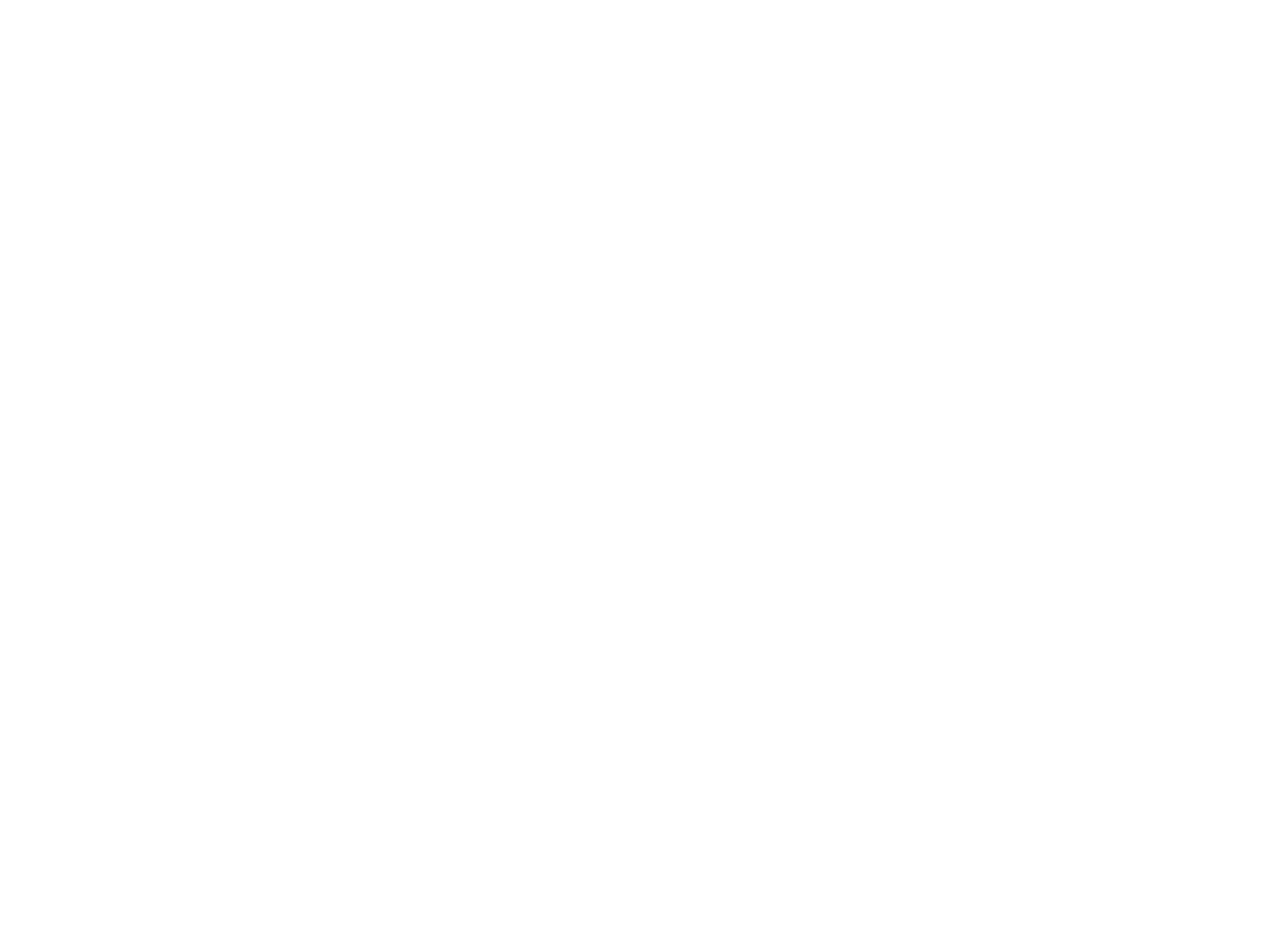
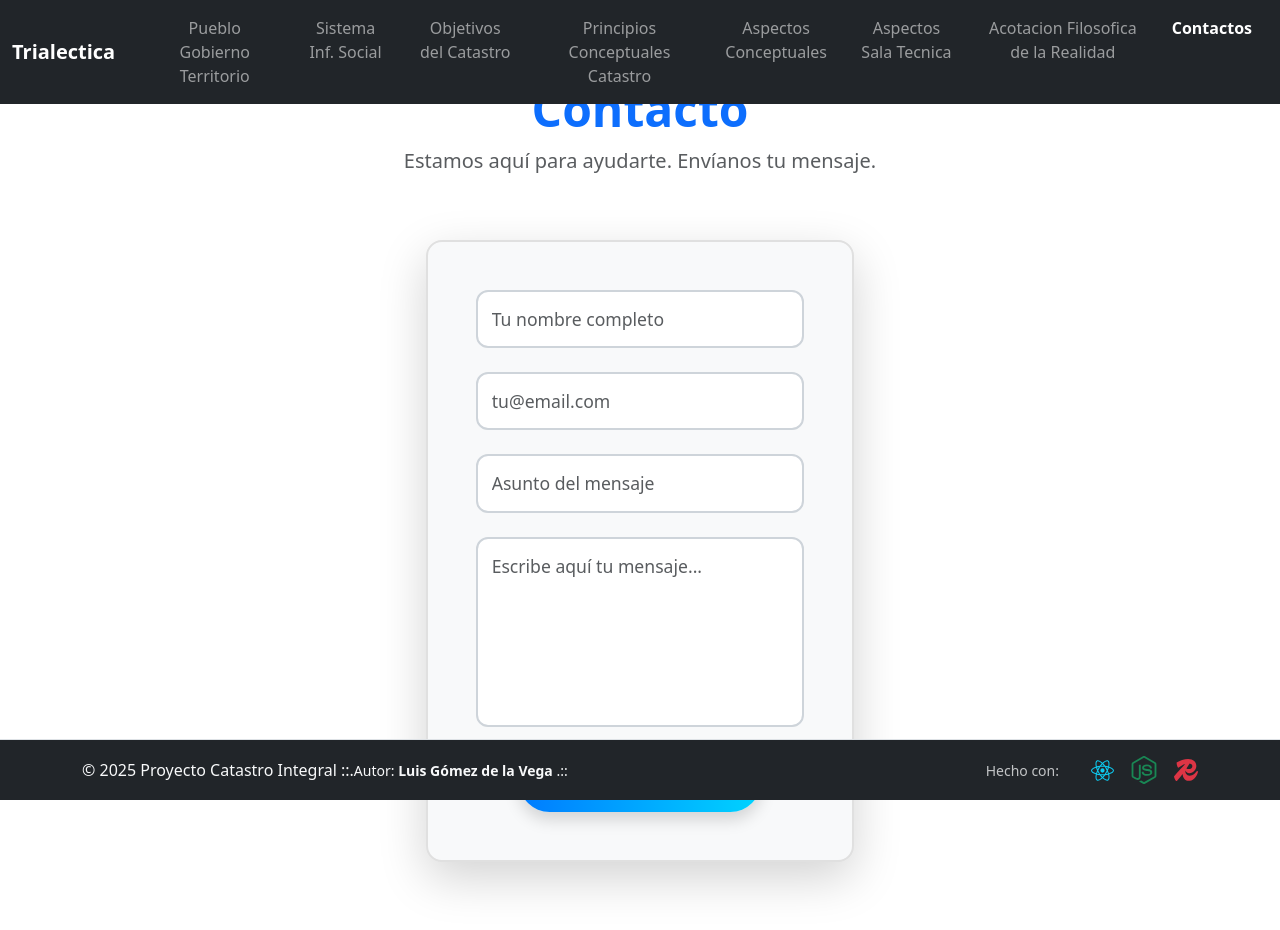
Before and after one commit to moleculax/Trialectica, a React (Vite) app: page /ContactosRedisComponent in a window 1280 px wide. Before the commit this address had no page. Shown: the top 930 px of the page. Before the commit the page ends 800 px from the top, so only its background shows below. Built offline with nearby package versions, Linux system fonts and the light colour scheme; the HTML template or start-up script is replaced by a standard one.

Commit message:
mejoras componentes

```diff
--- a/package.json
+++ b/package.json
@@ -14,6 +14,7 @@
     "@emotion/styled": "^11.14.1",
     "@mui/icons-material": "^7.3.6",
     "@mui/material": "^7.3.6",
+    "axios": "^1.13.2",
     "bootstrap": "^5.3.8",
     "react": "^19.2.0",
     "react-dom": "^19.2.0",
--- a/src/App.jsx
+++ b/src/App.jsx
@@ -9,7 +9,8 @@
 import HomeTrialectica from "./component/HomeTrialectica.jsx";
 import AcotacionFilosofica from "./component/AcotacionFilosofica.jsx";
 import AspectosConceptuales from "./component/AspectosConceptuales.jsx";
-import AspectosConceptualesSalaTecnica from "./component/AspectosConceptualesSalaTecnica.jsx"; // 👈 falta Route
+import AspectosConceptualesSalaTecnica from "./component/AspectosConceptualesSalaTecnica.jsx";
+import ContactosRedisComponent from "./component/ContactosRedisComponent.jsx"; // 👈 falta Route
 
 function App() {
     return (
@@ -29,6 +30,7 @@
                 <Route path="/AspectosConceptuales" element={<AspectosConceptuales/>} />
                 <Route path="/AspectosConceptualesSalaTecnica" element={<AspectosConceptualesSalaTecnica/>} />
 
+                <Route path="/ContactosRedisComponent" element={<ContactosRedisComponent/>} />
 
 
 
--- /dev/null
+++ b/src/component/ContactosRedisComponent.jsx
@@ -0,0 +1,193 @@
+// src/components/ContactosRedisComponent.jsx
+import React, { useState } from "react";
+import axios from "axios";
+import redisnode from "../assets/redisnode.png";
+import Footer from "./Footer.jsx";
+import Navbar from "./Navbar.jsx";
+
+const ContactosRedisComponent = () => {
+    const [formData, setFormData] = useState({
+        nombre: "",
+        email: "",
+        asunto: "",
+        mensaje: "",
+    });
+
+    const [enviando, setEnviando] = useState(false);
+
+    const handleChange = (e) => {
+        setFormData({ ...formData, [e.target.name]: e.target.value });
+    };
+
+    const handleSubmit = async (e) => {
+        e.preventDefault();
+        setEnviando(true);
+        try {
+            const res = await axios.post(
+                "https://moleculaxapp-backend.vercel.app/api/mensajes",
+                formData
+            );
+            if (res.data.status === "ok") {
+                alert("Mensaje enviado correctamente a Redis");
+                setFormData({ nombre: "", email: "", asunto: "", mensaje: "" });
+            } else {
+                alert(`Problema al enviar: ${res.data.message || "Error desconocido"}`);
+            }
+        } catch (error) {
+            console.error("Error al enviar el mensaje:", error);
+            const mensajeError =
+                error.response?.data?.message || error.message || "Error de conexión";
+            alert(`Error al enviar: ${mensajeError}`);
+        } finally {
+            setEnviando(false);
+        }
+    };
+
+    return (
+        <>
+            <Navbar />
+
+            {/* FONDO BLANCO + DISEÑO LIMPIO Y PROFESIONAL */}
+            <div className="min-vh-100 bg-white py-5">
+                <div className="container px-4 px-md-5">
+                    <div className="row justify-content-center">
+
+                        {/* Logo centrado arriba */}
+                        {/*<div className="col-12 text-center mb-4">*/}
+                        {/*    <img*/}
+                        {/*        src={redisnode}*/}
+                        {/*        alt="Redis Node"*/}
+                        {/*        className="img-fluid"*/}
+                        {/*        style={{*/}
+                        {/*            maxWidth: "220px",*/}
+                        {/*            borderRadius: "16px",*/}
+                        {/*            boxShadow: "0 10px 30px rgba(0,0,0,0.1)",*/}
+                        {/*        }}*/}
+                        {/*    />*/}
+                        {/*</div>*/}
+
+                        {/* Título */}
+                        <div className="col-12 text-center mb-5">
+                            <h1 className="display-5 fw-bold text-primary">
+                                Contacto
+                            </h1>
+                            <p className="lead text-muted">
+                                Estamos aquí para ayudarte. Envíanos tu mensaje.
+                            </p>
+                        </div>
+
+                        {/* Formulario centrado y responsive */}
+                        <div className="col-12 col-md-10 col-lg-8 col-xl-6">
+                            <form
+                                onSubmit={handleSubmit}
+                                className="bg-light p-4 p-md-5 rounded-4 shadow-lg"
+                                style={{
+                                    border: "2px solid #e0e0e0",
+                                    borderRadius: "20px",
+                                }}
+                            >
+                                <div className="mb-4">
+                                    <input
+                                        type="text"
+                                        name="nombre"
+                                        placeholder="Tu nombre completo"
+                                        value={formData.nombre}
+                                        onChange={handleChange}
+                                        required
+                                        className="form-control form-control-lg"
+                                        style={{
+                                            borderRadius: "12px",
+                                            border: "2px solid #ced4da",
+                                            padding: "14px",
+                                            fontSize: "1.1rem",
+                                        }}
+                                    />
+                                </div>
+
+                                <div className="mb-4">
+                                    <input
+                                        type="email"
+                                        name="email"
+                                        placeholder="tu@email.com"
+                                        value={formData.email}
+                                        onChange={handleChange}
+                                        required
+                                        className="form-control form-control-lg"
+                                        style={{
+                                            borderRadius: "12px",
+                                            border: "2px solid #ced4da",
+                                            padding: "14px",
+                                            fontSize: "1.1rem",
+                                        }}
+                                    />
+                                </div>
+
+                                <div className="mb-4">
+                                    <input
+                                        type="text"
+                                        name="asunto"
+                                        placeholder="Asunto del mensaje"
+                                        value={formData.asunto}
+                                        onChange={handleChange}
+                                        required
+                                        className="form-control form-control-lg"
+                                        style={{
+                                            borderRadius: "12px",
+                                            border: "2px solid #ced4da",
+                                            padding: "14px",
+                                            fontSize: "1.1rem",
+                                        }}
+                                    />
+                                </div>
+
+                                <div className="mb-4">
+                  <textarea
+                      name="mensaje"
+                      placeholder="Escribe aquí tu mensaje..."
+                      value={formData.mensaje}
+                      onChange={handleChange}
+                      required
+                      rows={6}
+                      className="form-control form-control-lg"
+                      style={{
+                          borderRadius: "12px",
+                          border: "2px solid #ced4da",
+                          padding: "14px",
+                          fontSize: "1.1rem",
+                          resize: "none",
+                      }}
+                  />
+                                </div>
+
+                                <div className="text-center">
+                                    <button
+                                        type="submit"
+                                        disabled={enviando}
+                                        className="btn btn-primary btn-lg px-5 py-3 fw-bold text-white shadow"
+                                        style={{
+                                            borderRadius: "50px",
+                                            background: enviando
+                                                ? "#6c757d"
+                                                : "linear-gradient(90deg, #007bff, #00d4ff)",
+                                            border: "none",
+                                            fontSize: "1.2rem",
+                                            transition: "all 0.3s ease",
+                                        }}
+                                    >
+                                        {enviando ? "Enviando mensaje..." : "Enviar Mensaje"}
+                                    </button>
+                                </div>
+                            </form>
+
+
+                        </div>
+                    </div>
+                </div>
+            </div>
+
+            <Footer />
+        </>
+    );
+};
+
+export default ContactosRedisComponent;
--- a/src/component/Footer.jsx
+++ b/src/component/Footer.jsx
@@ -1,20 +1,35 @@
+// Footer.jsx
 import React from "react";
-
-// Importar Bootstrap (CSS y JS)
 import "bootstrap/dist/css/bootstrap.min.css";
 import "bootstrap/dist/js/bootstrap.bundle.min.js";
+import { SiReact, SiNodedotjs, SiRedis } from "react-icons/si"; // ← Redis agregado
 
 export default function Footer() {
     return (
         <footer className="bg-dark text-light border-top py-3 fixed-bottom w-100">
-            <div className="container d-flex flex-column flex-md-row justify-content-between align-items-center">
-                {/* Texto de copyright */}
-                <span className="text-light">
-          © {new Date().getFullYear()} Proyecto Catastro Integral
-        </span>
-                <small className="fw-medium">
-                    Autor: <strong>Luis Gómez de la Vega</strong>
-                </small>
+            <div className="container d-flex flex-column flex-md-row justify-content-between align-items-center text-center text-md-start">
+
+                {/* Izquierda: Copyright y autor */}
+                <div>
+          <span className="text-light">
+            © {new Date().getFullYear()} Proyecto Catastro Integral  ::.
+          </span>
+                    <br className="d-block d-md-none" />
+                    <small className="fw-medium">
+                           Autor: <strong>Luis Gómez de la Vega</strong> .::
+                    </small>
+                </div>
+
+                {/* Derecha: React + Node.js + Redis */}
+                <div className="d-flex align-items-center gap-4 mt-3 mt-md-0">
+                    <small className="text-light opacity-75 me-2">Hecho con:</small>
+                    <div className="d-flex align-items-center gap-3">
+                        <SiReact className="text-info" size={23} title="React" />
+                        <SiNodedotjs className="text-success" size={28} title="Node.js" />
+                        <SiRedis className="text-danger" size={24} title="Redis" />
+                    </div>
+                </div>
+
             </div>
         </footer>
     );
--- a/src/component/Navbar.jsx
+++ b/src/component/Navbar.jsx
@@ -64,6 +64,15 @@
                             </NavLink>
                         </li>
 
+                        <li className="nav-item mx-2">
+                            <NavLink to="/ContactosRedisComponent"
+                                     className={({ isActive }) => `nav-link ${isActive ? "active fw-semibold" : ""}`}>
+                                Contactos
+                            </NavLink>
+                        </li>
+
+
+
                     </ul>
                 </div>
             </div>
```
Also changed, not shown: 1 other file (tests, documents, lock files or other folders).
